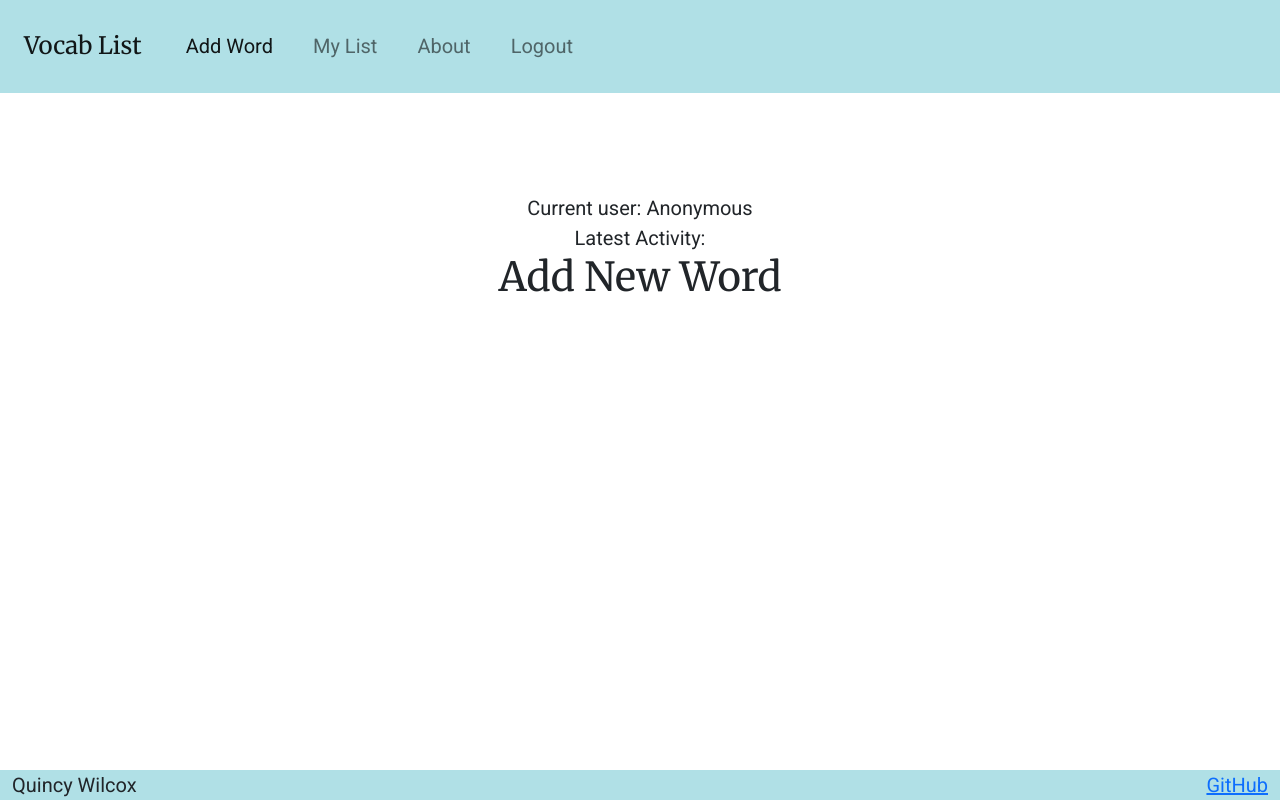
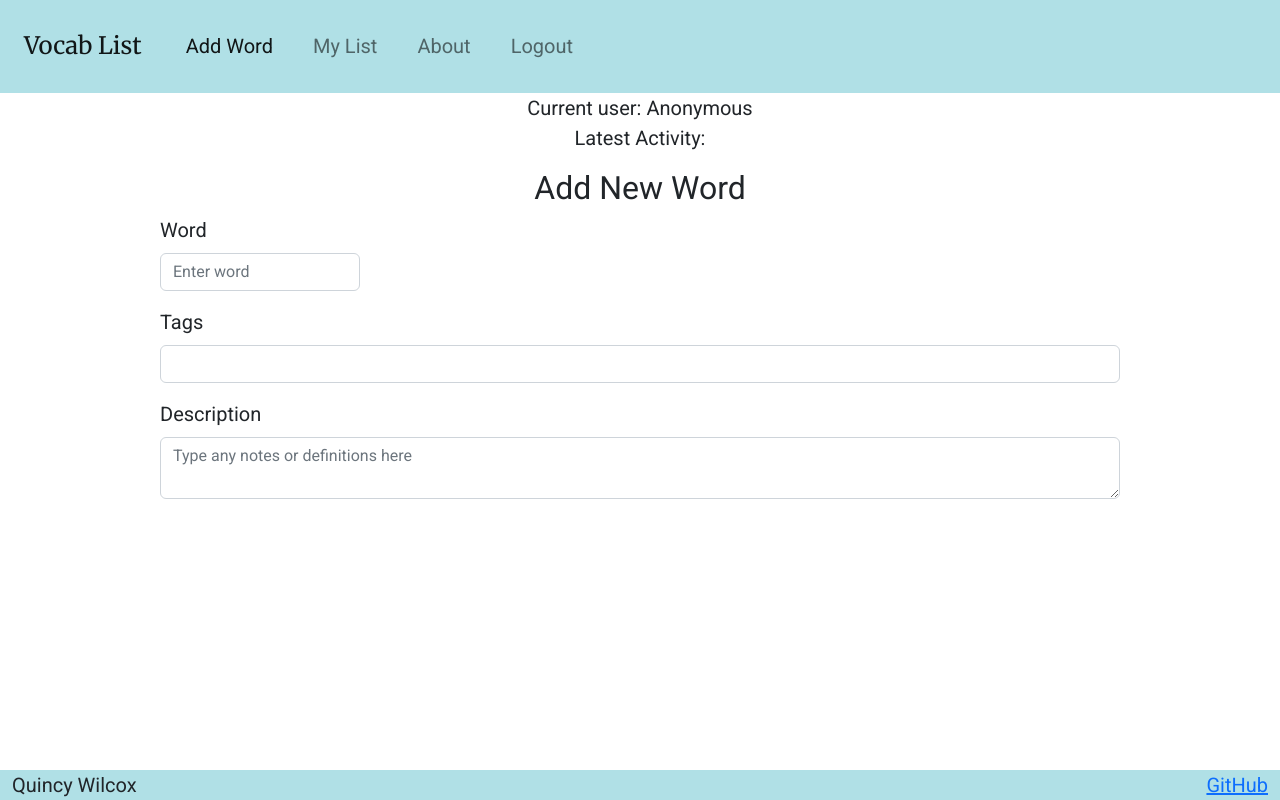
Before and after one commit to qwilc/vocab-list-app, a React (Create React App) app: page /add-word in a window 1280 px wide. Built offline with nearby package versions, Linux system fonts and the light colour scheme.

Commit message:
Lay out basic UI for Add Word page

```diff
--- a/src/addWord/AddWord.jsx
+++ b/src/addWord/AddWord.jsx
@@ -1,16 +1,26 @@
+import MyForm from "../sharedComponents/MyForm";
+import MyTextInput from "../sharedComponents/MyTextInput";
+import MyTagInput from "../sharedComponents/MyTagInput";
+import MyTextArea from "../sharedComponents/MyTextArea";
+
 function AddWord() {
 	return (
-		<main className="container-fluid text-center">
-			<div>
-				Current user: <span id="username">Anonymous</span>
-			</div>
-			<div>
-				Latest Activity: <span id="message"></span>
+		<>
+			<div className="container-fluid text-center">
+				<div>
+					Current user: <span id="username">Anonymous</span>
+				</div>
+				<div>
+					Latest Activity: <span id="message"></span>
+				</div>
 			</div>
 
-			<h1>Add New Word</h1>
-
-		</main>
+			<MyForm title="Add New Word">
+				<MyTextInput id="word-input" label="Word" placeholder="Enter word"></MyTextInput>
+				<MyTagInput id="word-tag-input" label="Tags"></MyTagInput>
+				<MyTextArea id="word-description-input" label="Description" placeholder="Type any notes or definitions here"></MyTextArea>
+			</MyForm>
+		</>
 	);
 }
 
```
